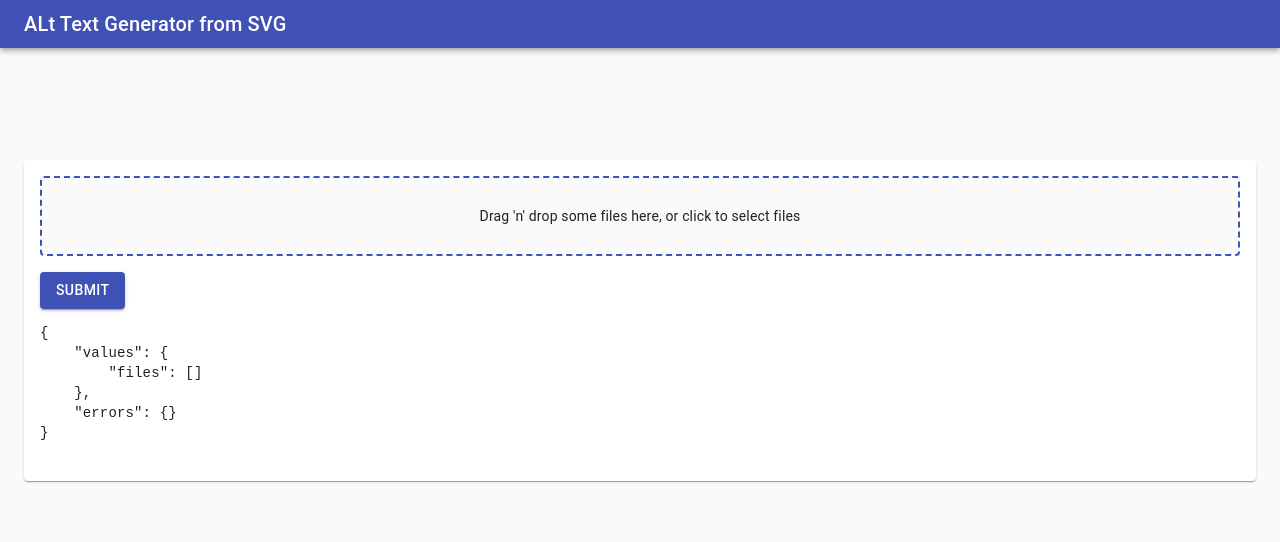
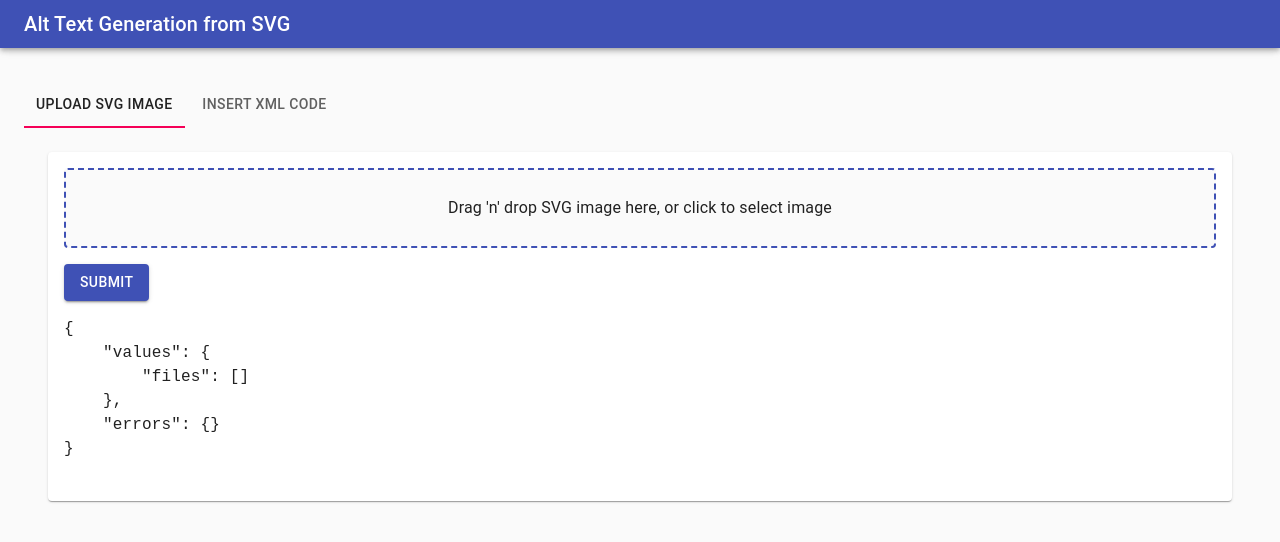
Before and after one commit to FIT4003-GADV/prototype, a React (Create React App) app in the folder prototype/: page / in a window 1280 px wide. Shown: the top 542 px of the page. Built offline with nearby package versions, Linux system fonts and the light colour scheme.

Commit message:
Refractor

```diff
--- a/prototype/src/App.js
+++ b/prototype/src/App.js
@@ -6,10 +6,12 @@ import {
   CssBaseline,
   makeStyles,
   Toolbar,
-  Typography
+  Typography,
+  Tabs,
+  Tab,
 } from '@material-ui/core';
-import React from 'react';
-import  Home  from './components/Home';
+import React, { useState } from 'react';
+import Home from './components/UploadImage/UploadImageTab';
 
 const useStyles = makeStyles(() =>
   createStyles({
@@ -19,29 +21,59 @@ const useStyles = makeStyles(() =>
   })
 );
 
-const App = ({ Component, pageProps }) =>{
+const TabPanel = ({ children, value, index, ...other }) => {
+  return (
+    <div
+      role="tabpanel"
+      hidden={value !== index}
+      id={`simple-tabpanel-${index}`}
+      aria-labelledby={`simple-tab-${index}`}
+      {...other}
+    >
+      {value === index && (
+        <Box sx={{ p: 3 }}>
+          <Typography>{children}</Typography>
+        </Box>
+      )}
+    </div>
+  );
+}
+
+const a11yProps = (index) => {
+  return {
+    id: `simple-tab-${index}`,
+    'aria-controls': `simple-tabpanel-${index}`,
+  };
+}
+
+const App = () =>{
+  const [tab, setTab] = useState(0);
   const classes = useStyles();
-  React.useEffect(() => {
-    // Remove the server-side injected CSS.
-    const jssStyles = document.querySelector('#jss-server-side');
-    if (jssStyles) {
-      jssStyles.parentElement.removeChild(jssStyles);
-    }
-  }, []);
 
   return (
     <React.Fragment>
     <AppBar position="fixed">
       <Toolbar variant="dense">
         <Typography variant="h6" className={classes.title}>
-          ALt Text Generator from SVG
+          Alt Text Generation from SVG
         </Typography>
       </Toolbar>
     </AppBar>
     <CssBaseline />
     <Container>
-      <Box marginTop={20}>
-        <Home />
+      <Box marginTop={10} sx={{ width: '100%' }}>
+        <Box sx={{ borderBottom: 1, borderColor: 'divider' }}>
+          <Tabs value={tab} onChange={(e, newValue) => setTab(newValue)} aria-label="basic tabs example">
+            <Tab label="Upload SVG image" {...a11yProps(0)} />
+            <Tab label="Insert XML code" {...a11yProps(1)} />
+          </Tabs>
+        </Box>
+        <TabPanel value={tab} index={0}>
+          <Home />
+        </TabPanel>
+        <TabPanel value={tab} index={1}>
+          Item Two
+        </TabPanel>
       </Box>
     </Container>
 </React.Fragment>
--- a/prototype/src/components/UploadError.js
+++ /dev/null
@@ -1,32 +0,0 @@
-import {
-    createStyles,
-    LinearProgress,
-    Typography,
-    withStyles
-  } from '@material-ui/core';
-  import React from 'react';
-  import FileHeader  from './FileHeader';
-
-
-
-  const ErrorLinearProgress = withStyles((theme) =>
-    createStyles({
-      bar: {
-        backgroundColor: theme.palette.error.main,
-      },
-    })
-  )(LinearProgress);
-
-  export function UploadError({ file, onDelete, errors }) {
-    return (
-      <React.Fragment>
-        <FileHeader file={file} onDelete={onDelete} />
-        <ErrorLinearProgress variant="determinate" value={100} />
-        {errors.map((error) => (
-          <div key={error.code}>
-            <Typography color="error">{error.message}</Typography>
-          </div>
-        ))}
-      </React.Fragment>
-    );
-  }
--- a/prototype/src/components/DragNDrop.js
+++ b/prototype/src/components/UploadImage/DragNDrop.js
@@ -2,8 +2,8 @@ import { Grid, makeStyles } from '@material-ui/core';
 import { useField } from 'formik';
 import React, { useCallback, useEffect, useState } from 'react';
 import { useDropzone } from 'react-dropzone';
-import SingleFileUploadWithProgress from './FileUploadWithProgress';
-import { UploadError} from './UploadError'
+import UploadWithProgress from './UploadWithProgress';
+import UploadError from './UploadError'
 
 
 let currentId = 0;
@@ -12,7 +12,6 @@ function getNewId() {
   // we could use a fancier solution instead of a sequential ID :)
   return ++currentId;
 }
-
 
 const useStyles = makeStyles((theme) => ({
     dropzone: {
@@ -27,12 +26,10 @@ const useStyles = makeStyles((theme) => ({
     },
   }));
 
-
-
-
-export function DragNDrop({ name='files' }) {
+const DragNDrop = ({ name='files' }) => {
     const [_, __, helpers] = useField(name);
     const classes = useStyles();
+    const [isHovering, setIsHovering] = useState(false);
 
     const [files, setFiles] = useState([]);
     const onDrop = useCallback((accFiles, rejFiles) => {
@@ -57,23 +54,27 @@ export function DragNDrop({ name='files' }) {
       );
     }
 
-    function onDelete(file) {
+    const onDelete = (file) => {
       setFiles((curr) => curr.filter((fw) => fw.file !== file));
     }
 
     const { getRootProps, getInputProps } = useDropzone({
       onDrop,
-      accept: ['image/*', 'video/*', '.pdf'],
+      accept: ['.svg'],
       maxSize: 300 * 1024, // 300KB
     });
 
     return (
       <React.Fragment>
-        <Grid item>
-          <div {...getRootProps({ className: classes.dropzone })}>
+        <Grid item >
+          <div
+            onMouseOver={() => setIsHovering(true)}
+            onMouseLeave={() => setIsHovering(false)}
+            style={{backgroundColor: isHovering && '#E8E8E8'}}
+            {...getRootProps({ className: classes.dropzone })}
+          >
             <input {...getInputProps()} />
-
-            <p>Drag 'n' drop some files here, or click to select files</p>
+            <p>Drag 'n' drop SVG image here, or click to select image</p>
           </div>
         </Grid>
 
@@ -86,7 +87,7 @@ export function DragNDrop({ name='files' }) {
                 onDelete={onDelete}
               />
             ) : (
-              <SingleFileUploadWithProgress
+              <UploadWithProgress
                 onDelete={onDelete}
                 onUpload={onUpload}
                 file={fileWrapper.file}
@@ -97,3 +98,5 @@ export function DragNDrop({ name='files' }) {
       </React.Fragment>
     );
   }
+
+  export default DragNDrop
--- a/prototype/src/components/FileHeader.js
+++ b/prototype/src/components/UploadImage/FileHeader.js
@@ -1,7 +1,5 @@
 import { Button, Grid } from '@material-ui/core';
 import React from 'react';
-
-
 
 const FileHeader = ({ file, onDelete }) => {
   return (
--- /dev/null
+++ b/prototype/src/components/UploadImage/UploadError.js
@@ -0,0 +1,32 @@
+import {
+    createStyles,
+    LinearProgress,
+    Typography,
+    withStyles
+  } from '@material-ui/core';
+  import React from 'react';
+  import FileHeader  from './FileHeader';
+
+  const ErrorLinearProgress = withStyles((theme) =>
+    createStyles({
+      bar: {
+        backgroundColor: theme.palette.error.main,
+      },
+    })
+  )(LinearProgress);
+
+const UploadError = ({ file, onDelete, errors }) => {
+  return (
+    <React.Fragment>
+      <FileHeader file={file} onDelete={onDelete} />
+      <ErrorLinearProgress variant="determinate" value={100} />
+      {errors.map((error) => (
+        <div key={error.code}>
+          <Typography color="error">{error.message}</Typography>
+        </div>
+      ))}
+    </React.Fragment>
+  );
+}
+
+export default UploadError
--- a/prototype/src/components/FileUploadWithProgress.js
+++ b/prototype/src/components/UploadImage/UploadWithProgress.js
@@ -7,7 +7,7 @@ const uploadFile = (file, onProgress) => {
     const url = 'https://api.cloudinary.com/v1_1/demo/image/upload';
     const key = 'docs_upload_example_us_preset';
 
-    return new Promise<string>((res, rej) => {
+    return new Promise((res, rej) => {
       const xhr = new XMLHttpRequest();
       xhr.open('POST', url);
 
@@ -32,7 +32,7 @@ const uploadFile = (file, onProgress) => {
   }
 
 
-const SingleFileUploadWithProgress = ({file,onDelete,onUpload,}) => {
+const UploadWithProgress = ({file,onDelete,onUpload,}) => {
   const [progress, setProgress] = useState(0);
 
   useEffect(() => {
@@ -51,4 +51,4 @@ const SingleFileUploadWithProgress = ({file,onDelete,onUpload,}) => {
   );
 }
 
-export default SingleFileUploadWithProgress
+export default UploadWithProgress
```
Also changed, not shown: prototype/src/components/UploadImage/UploadImageTab.js (renamed from prototype/src/components/Home.js, +3 -5 lines), prototype/src/components/UploadImage/UploadImage.js (renamed from prototype/src/components/UploadImage.js).
